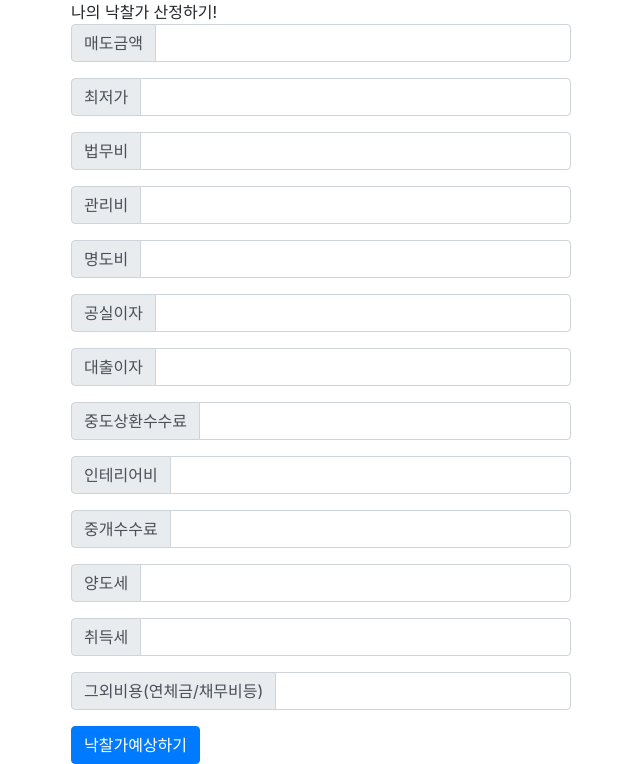
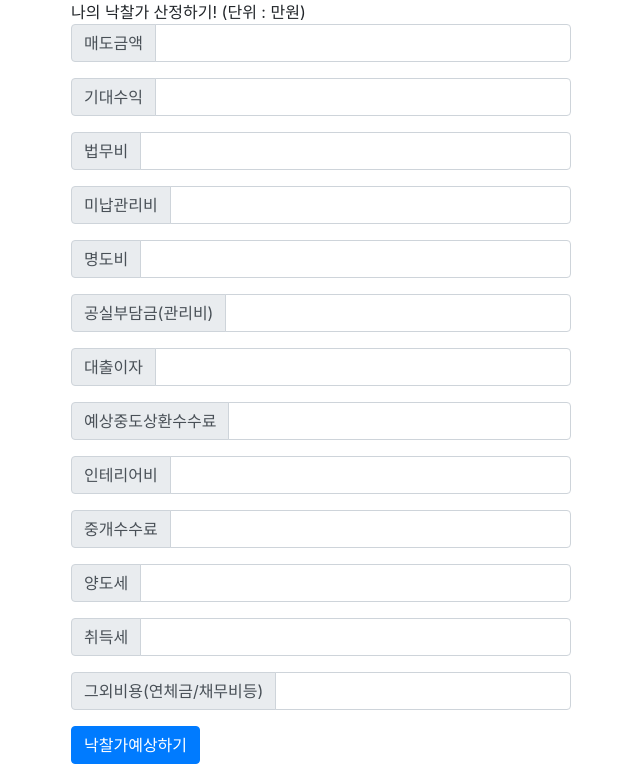
Before and after one commit to kkjiee/realestate_auction, a Flask app: page /b-3 in a window 1280 px wide. Shown: the part 48-812 px from the top of the page, without its empty margins (319-959 px from the left). Run offline with Flask 2, Linux system fonts and the light colour scheme; some libraries are stand-ins or nearby versions.

Commit message:
간단하게 계산하기 성공

```diff
--- a/app.py
+++ b/app.py
@@ -1,6 +1,6 @@
 from flask import Flask
 app1 = Flask("my app")
-from flask import render_template
+from flask import render_template,  request, jsonify
 
 @app1.route('/')
 def home():
@@ -32,6 +32,42 @@ def path1():
    return 'This is path1!'
 
 
+@app1.route('/calculate_expected_value', methods=['GET'])
+def calculate_expected_value():
+   input1 = request.args.get('input1')
+   input2 = request.args.get('input2')
+   input3 = request.args.get('input3')
+   input4 = request.args.get('input4')
+   input5 = request.args.get('input5')
+   input6 = request.args.get('input6')
+   input7 = request.args.get('input7')
+   input8 = request.args.get('input8')
+   input9 = request.args.get('input9')
+   input10 = request.args.get('input10')
+   input11 = request.args.get('input11')
+   input12 = request.args.get('input12')
+   input13 = request.args.get('input13')
+
+   expected_value = int(input1) - int(input2) - int(input3) - int(input4) - int(input5) - int(input6) - int(input7) - int(input8) - int(input9) - int(input10) - int(input11) - int(input12) - int(input13)
+
+
+   print(input1)
+   print(input2)
+   print(input3)
+   print(input4)
+   print(input5)
+   print(input6)
+   print(input7)
+   print(input8)
+   print(input9)
+   print(input10)
+   print(input11)
+   print(input12)
+   print(input13)
+
+   data = {"expected_value": expected_value}
+   return jsonify(data)
+
 @app1.route('/in')
 def index():
    return render_template('index.html')
--- a/templates/b-3.html
+++ b/templates/b-3.html
@@ -2,6 +2,8 @@
 <html lang="ko">
 
 <head>
+
+    <title>낙찰가 계산하기</title>
 
     <!-- Required meta tags -->
     <meta charset="utf-8">
@@ -19,7 +21,6 @@
     <script src="https://maxcdn.bootstrapcdn.com/bootstrap/4.0.0/js/bootstrap.min.js"
         integrity="sha384-JZR6Spejh4U02d8jOt6vLEHfe/JQGiRRSQQxSfFWpi1MquVdAyjUar5+76PVCmYl"
         crossorigin="anonymous"></script>
-    <title>후보2</title>
 
         <style>
             .myprice {
@@ -27,12 +28,41 @@
                 margin: auto;
             }
         </style>
+        <script>
+            function calculate_predicted_value(){
+
+                $.ajax({
+                    type: "get",
+                    url: "/calculate_expected_value",
+                    data: {
+                           "input1": $("#input1").val(),
+                           "input2": $("#input2").val(),
+                           "input3": $("#input3").val(),
+                           "input4": $("#input4").val(),
+                           "input5": $("#input5").val(),
+                           "input6": $("#input6").val(),
+                           "input7": $("#input7").val(),
+                           "input8": $("#input8").val(),
+                           "input9": $("#input9").val(),
+                           "input10": $("#input10").val(),
+                           "input11": $("#input11").val(),
+                           "input12": $("#input12").val(),
+                           "input13": $("#input13").val()
+                    },
+                    dataType: "json",
+                    success: function (response) {
+                        alert(response['expected_value']);
+                        $("#expected_price").text(response['expected_value']);
+                    }
+                });
+            }
+
+        </script>
+
 </head>
 
 <body>
 
-
-    <body>
 
         <nav class="site-header sticky-top py-1">
             <div class="container d-flex flex-column flex-md-row justify-content-between">
@@ -55,106 +85,102 @@
         </nav>
 
         <div class="myprice">
-            <div>나의 낙찰가 산정하기!</div>
+            <div>나의 낙찰가 산정하기! (단위 : 만원)</div>
             <div class="input-group mb-3">
                 <div class="input-group-prepend">
 
-                    <span class="input-group-text" id="basic-addon3">매도금액</span>
+                    <span class="input-group-text" >매도금액</span>
                 </div>
-                <input type="text" class="form-control" id="order_address" aria-describedby="basic-addon3">
+                <input type="text" class="form-control" id="input1" aria-describedby="basic-addon3">
             </div>
             <div class="input-group mb-3">
                 <div class="input-group-prepend">
-                    <span class="input-group-text" id="basic-addon3">최저가</span>
+                    <span class="input-group-text" >기대수익</span>
                 </div>
-                <input type="text" class="form-control" id="order_address" aria-describedby="basic-addon3">
+                <input type="text" class="form-control" id="input2" aria-describedby="basic-addon3">
             </div>
             <div class="input-group mb-3">
                 <div class="input-group-prepend">
-                    <span class="input-group-text" id="basic-addon3">법무비</span>
+                    <span class="input-group-text" >법무비</span>
                 </div>
-                <input type="text" class="form-control" id="order_address" aria-describedby="basic-addon3">
+                <input type="text" class="form-control" id="input3" aria-describedby="basic-addon3">
             </div>
             <div class="input-group mb-3">
                 <div class="input-group-prepend">
-                    <span class="input-group-text" id="basic-addon3">관리비</span>
+                    <span class="input-group-text" >미납관리비</span>
                 </div>
-                <input type="text" class="form-control" id="order_address" aria-describedby="basic-addon3">
+                <input type="text" class="form-control" id="input4" aria-describedby="basic-addon3">
             </div>
             <div class="input-group mb-3">
                 <div class="input-group-prepend">
-                    <span class="input-group-text" id="basic-addon3">명도비</span>
+                    <span class="input-group-text" >명도비</span>
                 </div>
-                <input type="text" class="form-control" id="order_address" aria-describedby="basic-addon3">
+                <input type="text" class="form-control" id="input5" aria-describedby="basic-addon3">
+            </div>
+            <div class="input-group mb-3">
+                <div class="input-group-prepend">
+                    <span class="input-group-text" >공실부담금(관리비)</span>
+                </div>
+                <input type="text" class="form-control" id="input6" aria-describedby="basic-addon3">
+
+            </div>
+            <div class="input-group mb-3">
+                <div class="input-group-prepend">
+                    <span class="input-group-text" >대출이자</span>
+                </div>
+                <input type="text" class="form-control" id="input7" aria-describedby="basic-addon3">
             </div>
 
             <div class="input-group mb-3">
                 <div class="input-group-prepend">
-                    <span class="input-group-text" id="basic-addon3">공실이자</span>
+                    <span class="input-group-text" >예상중도상환수수료</span>
                 </div>
-                <input type="text" class="form-control" id="order_address" aria-describedby="basic-addon3">
-
-            </div>
-            <div class="input-group mb-3">
-                <div class="input-group-prepend">
-                    <span class="input-group-text" id="basic-addon3">대출이자</span>
-                </div>
-                <input type="text" class="form-control" id="order_address" aria-describedby="basic-addon3">
+                <input type="text" class="form-control" id="input8" aria-describedby="basic-addon3">
             </div>
 
             <div class="input-group mb-3">
                 <div class="input-group-prepend">
-                    <span class="input-group-text" id="basic-addon3">중도상환수수료</span>
+                    <span class="input-group-text" >인테리어비</span>
                 </div>
-                <input type="text" class="form-control" id="order_address" aria-describedby="basic-addon3">
+                <input type="text" class="form-control" id="input9" aria-describedby="basic-addon3">
             </div>
 
             <div class="input-group mb-3">
                 <div class="input-group-prepend">
-                    <span class="input-group-text" id="basic-addon3">인테리어비</span>
+                    <span class="input-group-text" >중개수수료</span>
                 </div>
-                <input type="text" class="form-control" id="order_address" aria-describedby="basic-addon3">
+                <input type="text" class="form-control" id="input10" aria-describedby="basic-addon3">
             </div>
 
             <div class="input-group mb-3">
                 <div class="input-group-prepend">
-                    <span class="input-group-text" id="basic-addon3">중개수수료</span>
+                    <span class="input-group-text" >양도세</span>
                 </div>
-                <input type="text" class="form-control" id="order_address" aria-describedby="basic-addon3">
+                <input type="text" class="form-control" id="input11" aria-describedby="basic-addon3">
             </div>
 
             <div class="input-group mb-3">
                 <div class="input-group-prepend">
-                    <span class="input-group-text" id="basic-addon3">양도세</span>
+                    <span class="input-group-text" >취득세</span>
                 </div>
-                <input type="text" class="form-control" id="order_address" aria-describedby="basic-addon3">
+                <input type="text" class="form-control" id="input12" aria-describedby="basic-addon3">
             </div>
 
             <div class="input-group mb-3">
                 <div class="input-group-prepend">
-                    <span class="input-group-text" id="basic-addon3">취득세</span>
+                    <span class="input-group-text" >그외비용(연체금/채무비등)</span>
                 </div>
-                <input type="text" class="form-control" id="order_address" aria-describedby="basic-addon3">
-            </div>
-
-            <div class="input-group mb-3">
-                <div class="input-group-prepend">
-                    <span class="input-group-text" id="basic-addon3">그외비용(연체금/채무비등)</span>
-                </div>
-                <input type="text" class="form-control" id="order_address" aria-describedby="basic-addon3">
+                <input type="text" class="form-control" id="input13" aria-describedby="basic-addon3">
             </div>
             <div class="expectprice">
-                <button type="button" class="btn btn-primary">낙찰가예상하기</button>
+                <button type="button" onclick="calculate_predicted_value()"  class="btn btn-primary">낙찰가예상하기</button>
             </div>
-
+            <div id="expected_price">
 
             </div>
 
-    </body>
+        </div>
 
-
-
-</html>
 
 </body>
 
```
Lines whose indentation alone changed are shown as unchanged.
